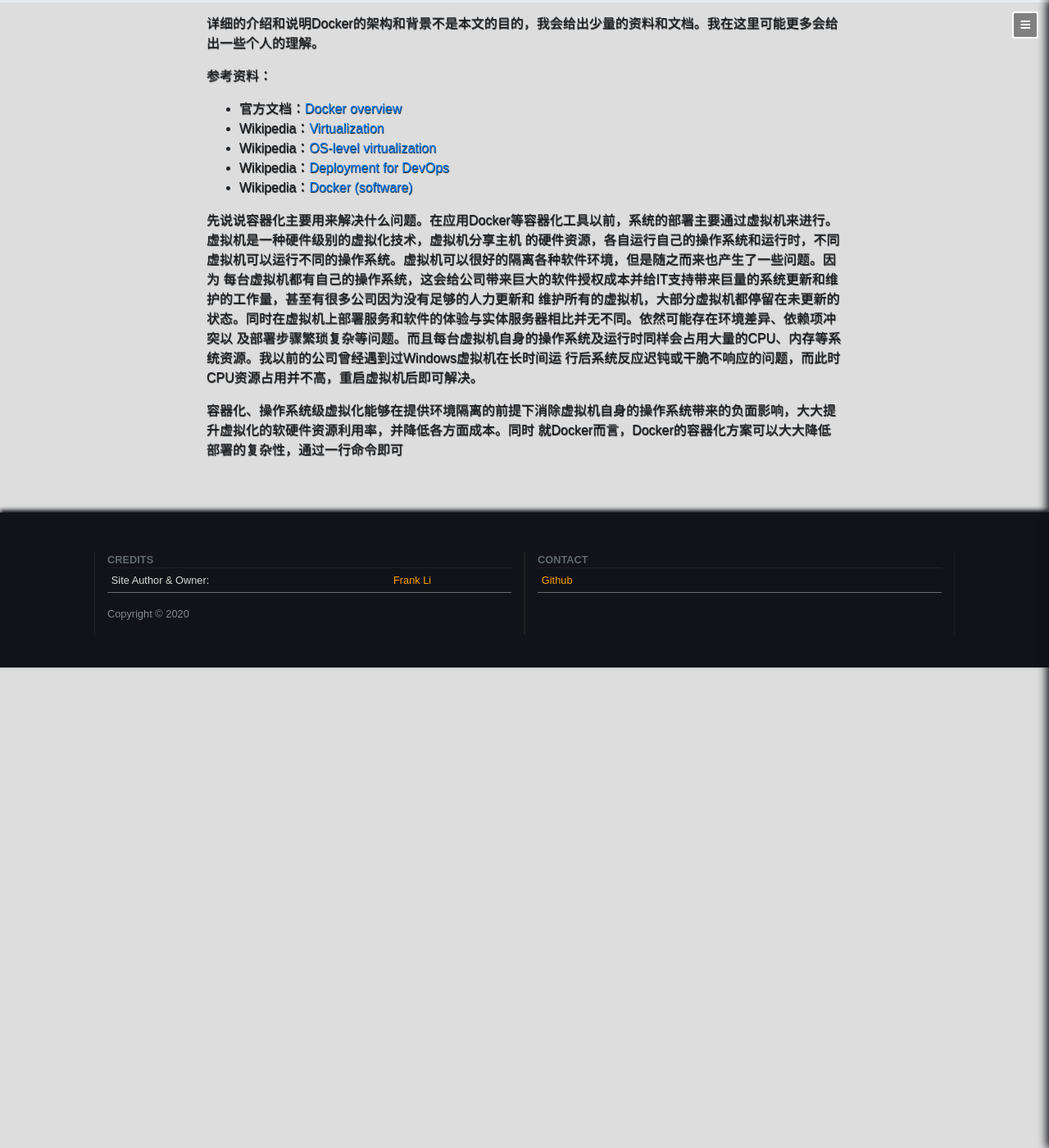
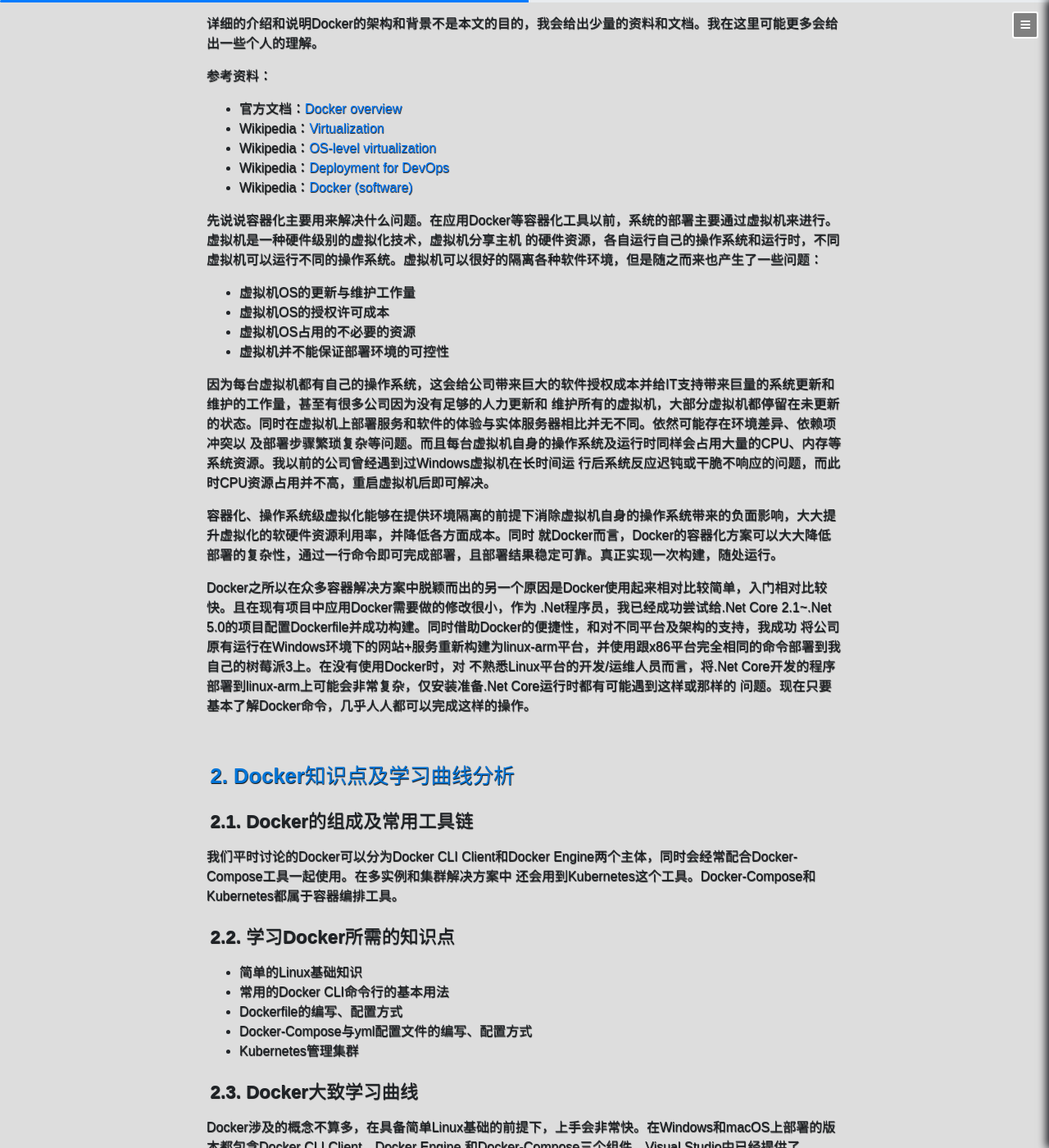
Before and after one commit to lijiulong/lijiulong.github.io, a Jekyll site: the page built from _posts/2020-11-17-1.md, in a window 1280 px wide and 1400 px high, scrolled down 365 px. Shown: the whole window at 82% size. Built offline with Jekyll 4.4.1, drawn with Linux system fonts in a browser that asks for light colours; some web fonts are replaced; some of the changed text lies outside the part shown.

Commit message:
Update last post

```diff
--- a/_posts/2020-11-17-1.md
+++ b/_posts/2020-11-17-1.md
@@ -23,11 +23,45 @@ stickie: false
 * Wikipedia：[Docker (software)](https://en.wikipedia.org/wiki/Docker_%28software%29)
 
 先说说容器化主要用来解决什么问题。在应用Docker等容器化工具以前，系统的部署主要通过虚拟机来进行。虚拟机是一种硬件级别的虚拟化技术，虚拟机分享主机
-的硬件资源，各自运行自己的操作系统和运行时，不同虚拟机可以运行不同的操作系统。虚拟机可以很好的隔离各种软件环境，但是随之而来也产生了一些问题。因为
-每台虚拟机都有自己的操作系统，这会给公司带来巨大的软件授权成本并给IT支持带来巨量的系统更新和维护的工作量，甚至有很多公司因为没有足够的人力更新和
+的硬件资源，各自运行自己的操作系统和运行时，不同虚拟机可以运行不同的操作系统。虚拟机可以很好的隔离各种软件环境，但是随之而来也产生了一些问题：
+
+* 虚拟机OS的更新与维护工作量
+* 虚拟机OS的授权许可成本
+* 虚拟机OS占用的不必要的资源
+* 虚拟机并不能保证部署环境的可控性
+
+因为每台虚拟机都有自己的操作系统，这会给公司带来巨大的软件授权成本并给IT支持带来巨量的系统更新和维护的工作量，甚至有很多公司因为没有足够的人力更新和
 维护所有的虚拟机，大部分虚拟机都停留在未更新的状态。同时在虚拟机上部署服务和软件的体验与实体服务器相比并无不同。依然可能存在环境差异、依赖项冲突以
 及部署步骤繁琐复杂等问题。而且每台虚拟机自身的操作系统及运行时同样会占用大量的CPU、内存等系统资源。我以前的公司曾经遇到过Windows虚拟机在长时间运
 行后系统反应迟钝或干脆不响应的问题，而此时CPU资源占用并不高，重启虚拟机后即可解决。
 
 容器化、操作系统级虚拟化能够在提供环境隔离的前提下消除虚拟机自身的操作系统带来的负面影响，大大提升虚拟化的软硬件资源利用率，并降低各方面成本。同时
-就Docker而言，Docker的容器化方案可以大大降低部署的复杂性，通过一行命令即可
+就Docker而言，Docker的容器化方案可以大大降低部署的复杂性，通过一行命令即可完成部署，且部署结果稳定可靠。真正实现一次构建，随处运行。
+
+Docker之所以在众多容器解决方案中脱颖而出的另一个原因是Docker使用起来相对比较简单，入门相对比较快。且在现有项目中应用Docker需要做的修改很小，作为
+.Net程序员，我已经成功尝试给.Net Core 2.1~.Net 5.0的项目配置Dockerfile并成功构建。同时借助Docker的便捷性，和对不同平台及架构的支持，我成功
+将公司原有运行在Windows环境下的网站+服务重新构建为linux-arm平台，并使用跟x86平台完全相同的命令部署到我自己的树莓派3上。在没有使用Docker时，对
+不熟悉Linux平台的开发/运维人员而言，将.Net Core开发的程序部署到linux-arm上可能会非常复杂，仅安装准备.Net Core运行时都有可能遇到这样或那样的
+问题。现在只要基本了解Docker命令，几乎人人都可以完成这样的操作。
+
+## Docker知识点及学习曲线分析
+
+### Docker的组成及常用工具链
+
+我们平时讨论的Docker可以分为Docker CLI Client和Docker Engine两个主体，同时会经常配合Docker-Compose工具一起使用。在多实例和集群解决方案中
+还会用到Kubernetes这个工具。Docker-Compose和Kubernetes都属于容器编排工具。
+
+### 学习Docker所需的知识点
+
+* 简单的Linux基础知识
+* 常用的Docker CLI命令行的基本用法
+* Dockerfile的编写、配置方式
+* Docker-Compose与yml配置文件的编写、配置方式
+* Kubernetes管理集群
+
+### Docker大致学习曲线
+
+Docker涉及的概念不算多，在具备简单Linux基础的前提下，上手会非常快。在Windows和macOS上部署的版本都包含Docker CLI Client，Docker Engine
+和Docker-Compose三个组件。Visual Studio中已经提供了Dockerfile和Docker容器及Docker-Compose容器编排两种方式的调试功能。往后做详细的设置
+时可能会遇到一些需要研究的问题，尤其是给不同的开发平台开发出的代码配置Dockerfile时可能需要针对性研究。在往后对于Kubernetes的学习会涉及更多概
+念性的知识，且这部分会更靠近运维方面，开发团队可以放在最后再学习和了解。
```
